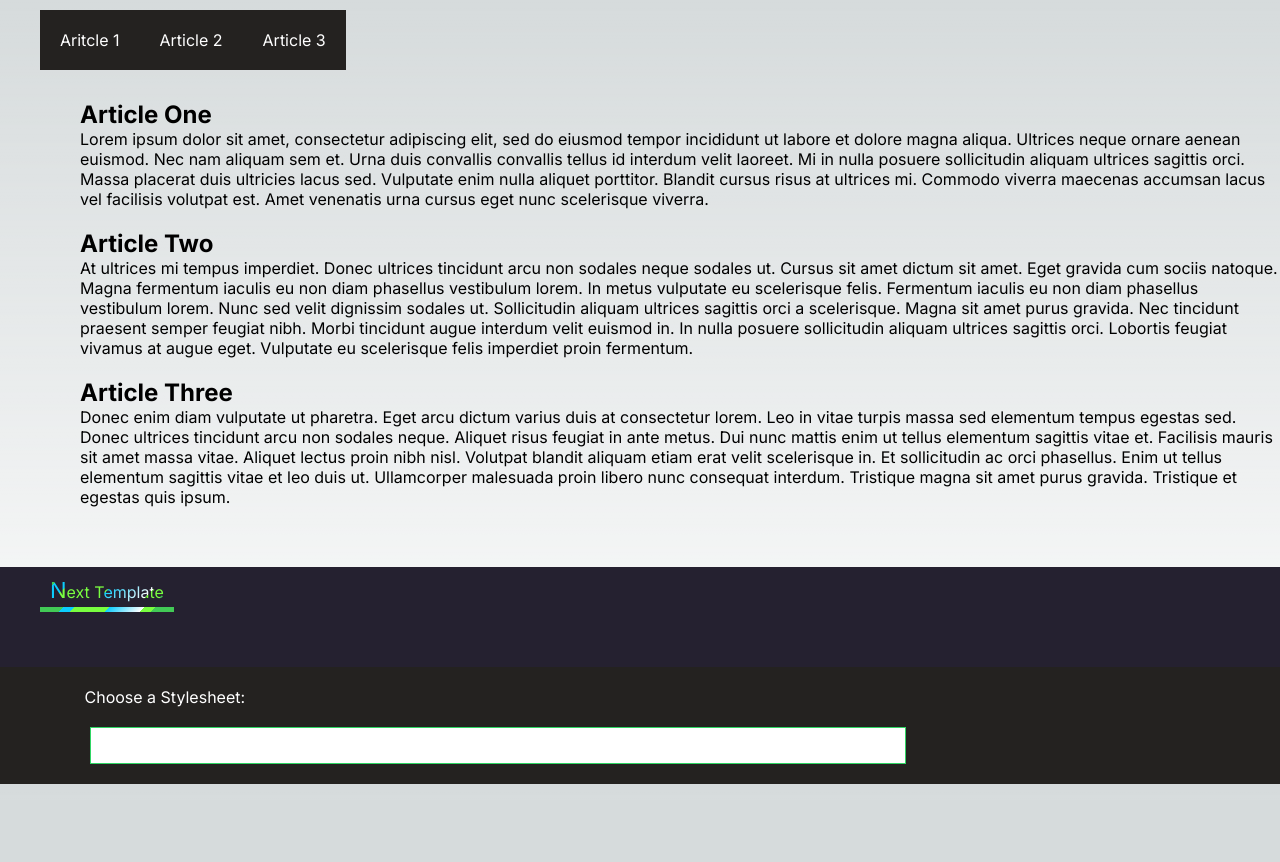
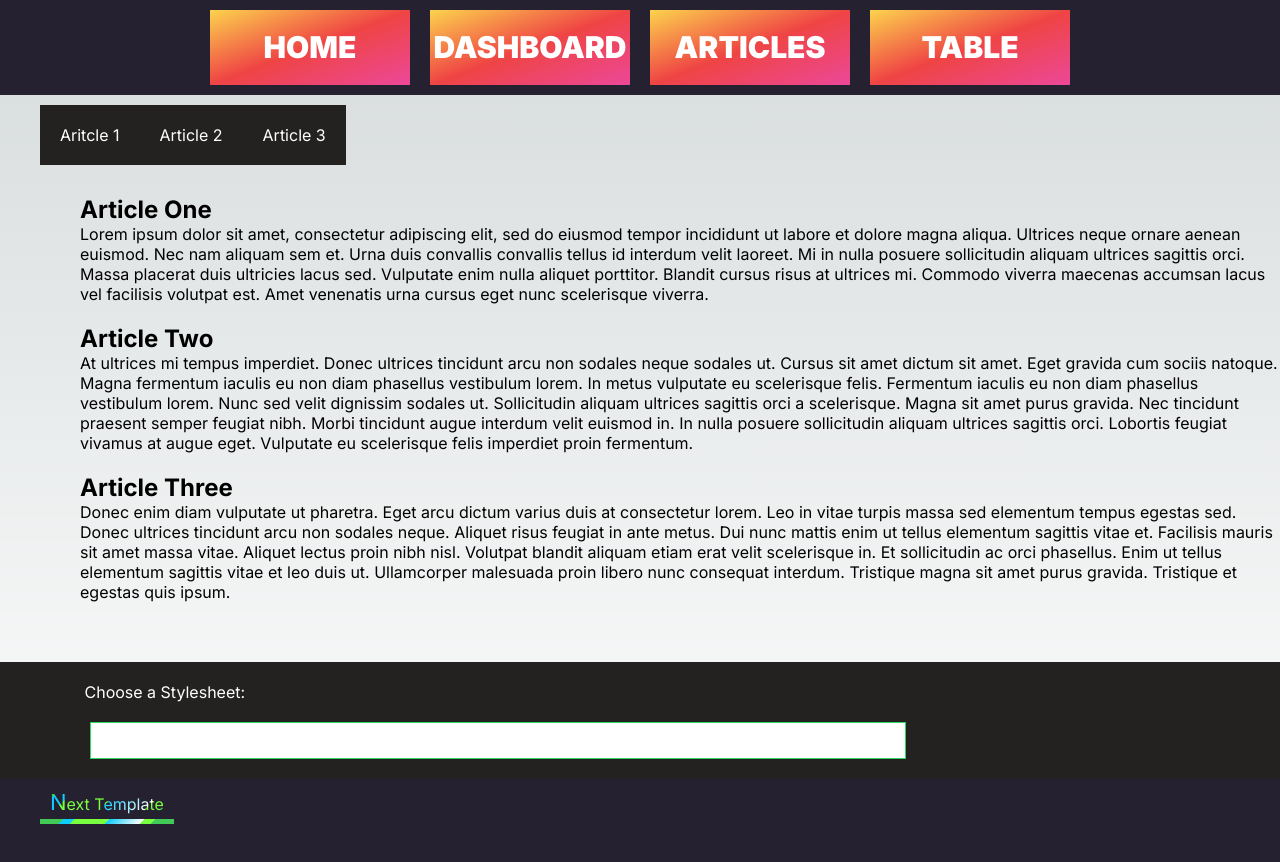
Before and after one commit to overloadedargs/next_template, a Next.js app: page /article in a window 1280 px wide. Shown: the top 862 px of the page. Before the commit the page ends 800 px from the top, so only its background shows below. Built offline with nearby package versions, Linux system fonts and the light colour scheme.

Commit message:
Flexbox nav

```diff
--- a/app/globals.css
+++ b/app/globals.css
@@ -85,6 +85,41 @@ a {
   padding: 40px;
 }
 
+.flexContainer {
+  display: flex; /* or inline-flex */
+  flex-direction: row-reverse;
+  flex-wrap: nowrap;
+  justify-content: space-around;
+  align-items: center;
+  gap: 10px;
+  background: rgb(37, 33, 48);
+}
+
+.flexItem {
+  display:inline-block;
+  flex-basis: auto;
+  background-color: #dc5f11;
+  background-image: linear-gradient(to bottom right, #fcd34d, #ef4444, #ec4899);
+  width: 200px;
+  margin: 10px;
+  text-align: center;
+  line-height: 75px;
+  font-size: 30px;
+  font-weight: 900;
+  text-transform: uppercase;
+  color:#ffffff;
+}
+
+.flexItem:hover {
+  border-radius: 20px;
+  border-color: #fff;
+  color: #fcd34d;
+}
+
+nav ul > li {
+  list-style: none;
+}
+
 .stylesheetSelectorWrapper {
   width: 100%;
   background-color: #242220;
@@ -101,7 +136,6 @@ a {
   position: relative;
   width: max-content;
   padding: 10px;
-  margin-bottom: 100px;
   background-image: var(--text-gradient);
   background-clip: text;
   -webkit-background-clip: text;
--- a/app/header.tsx
+++ b/app/header.tsx
@@ -1,15 +1,30 @@
-// import Link from "next/link";
-// import React from "react";
+import Link from "next/link";
+import React from "react";
 
-// const header = () => {
-//   return (
-//     <div className="header">
-//       <h1>Nav Title</h1>
-//       <nav>
-//
-//       </nav>
-//     </div>
-//   );
-// };
+const Header = () => {
+  return (
+    <div className="header">
+      <nav>
 
-// export default header;
+        <div className="flexContainer">
+            <ul>
+                <li className="flexItem">
+                    <Link href="/">Home</Link>
+                </li>
+                <li className="flexItem">
+                    <Link href="/dashboard">Dashboard</Link>
+                </li>
+                <li className="flexItem">
+                    <Link href="/article">Articles</Link>
+                </li>
+                <li className="flexItem">
+                    <Link href="/table">Table</Link>
+                </li>
+            </ul>
+         </div>
+       </nav>
+    </div>
+  );
+};
+
+export default Header;
--- a/app/layout.tsx
+++ b/app/layout.tsx
@@ -2,6 +2,7 @@ import { Inter } from "next/font/google";
 import "./globals.css";
 import Script from 'next/script';
 import StylesheetSelector from "./stylesheet_selector";
+import Header from './header';
 
 export const metadata = {
   keywords: ['Next.js', ' React', ' JavaScript', ' SEO'],
@@ -20,13 +21,15 @@ export default function RootLayout({ children }) {
 
           <Script strategy="beforeInteractive" defer src="https://example.com/script.js"/>
         </head>
-        <body className={inter.className}>{children}
+        <body className={inter.className}>
+          <Header />
+          {children}
+          <StylesheetSelector />
           <footer>
             <div className="githubLinkWrapper">
               <a href="https://www.github.com/overloadedargs/next_template"><div className="githubLink">Next Template</div></a>
             </div>
           </footer>
-          <StylesheetSelector />
         </body>
       </html>
     </>
```
